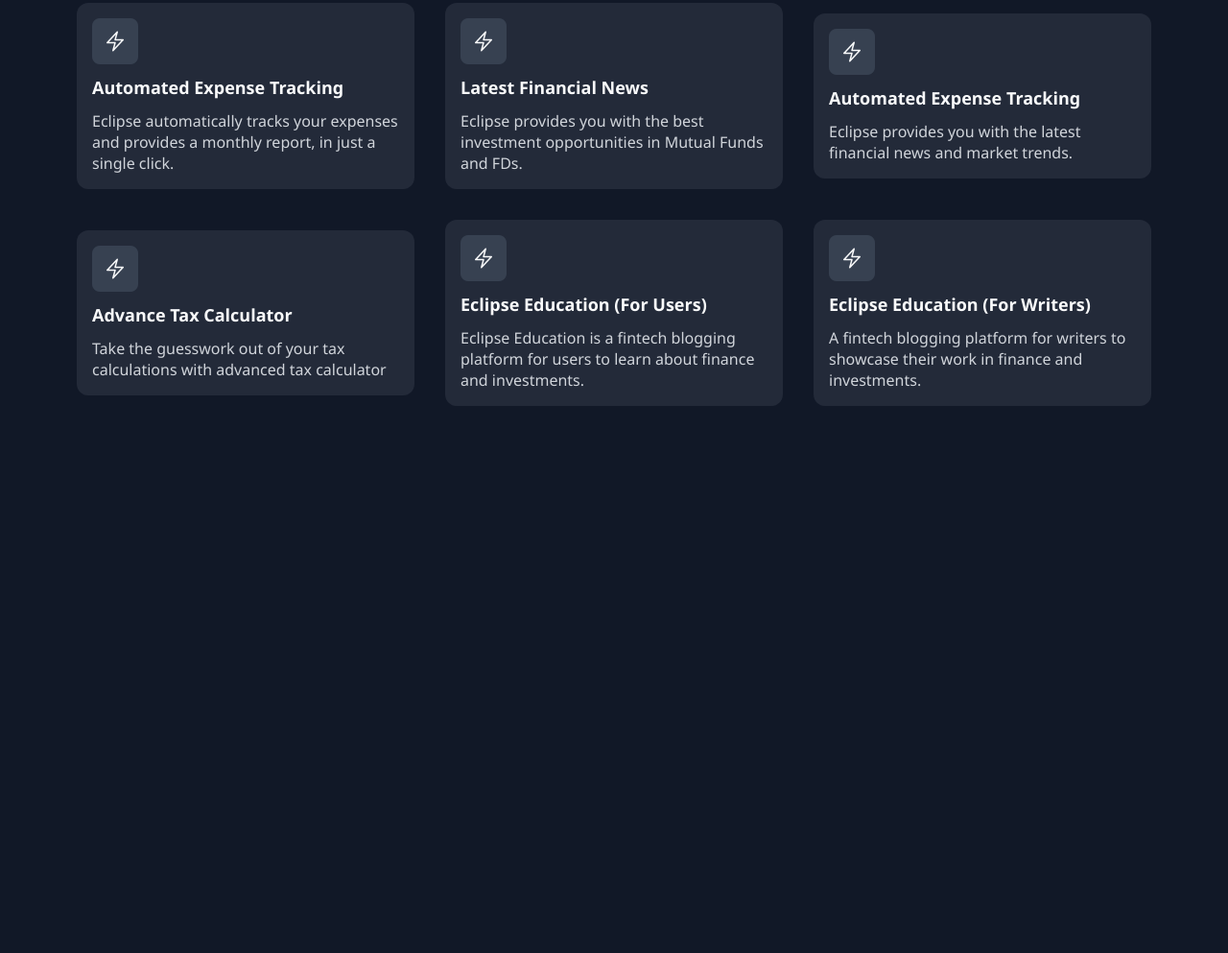
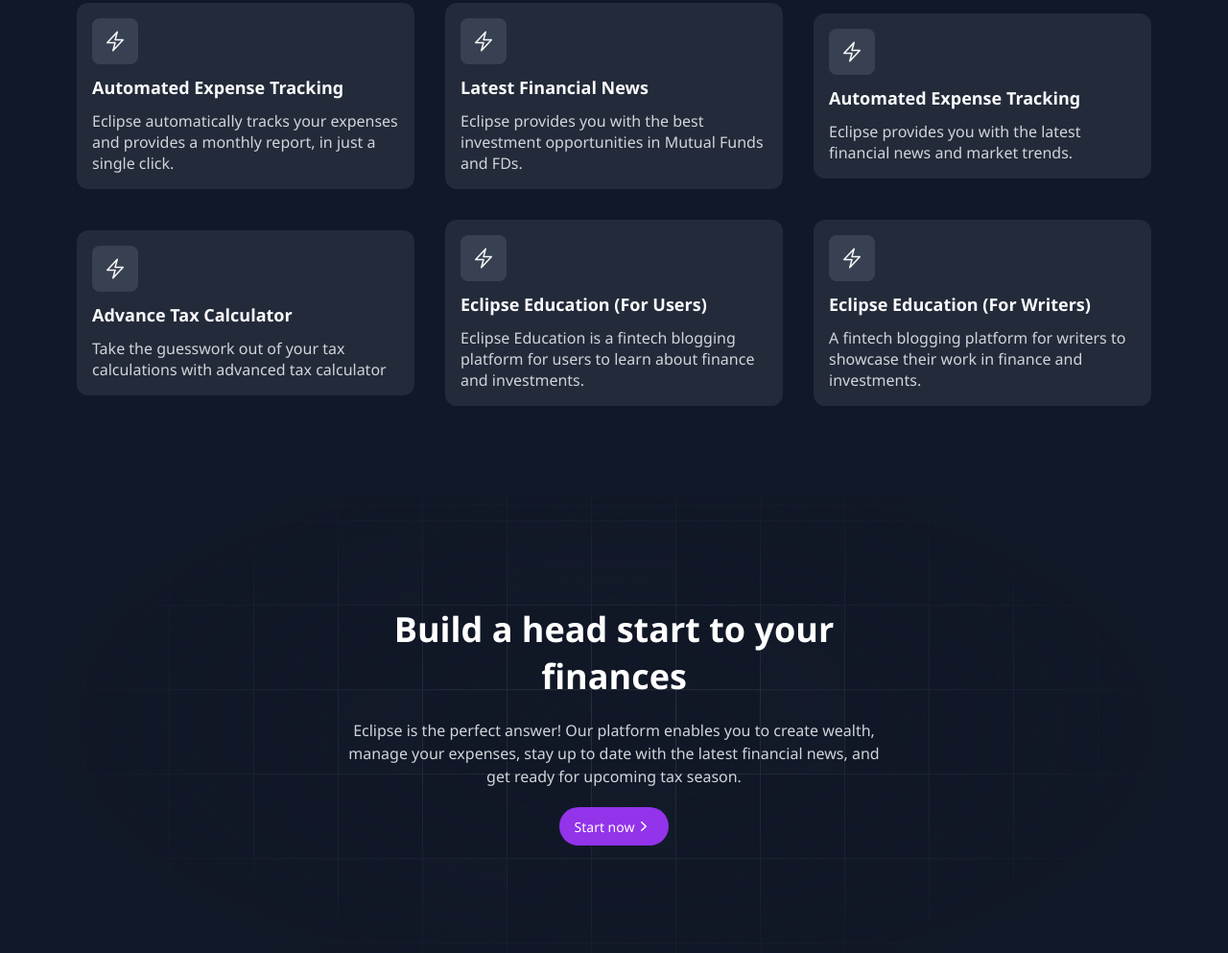
Before and after one commit to Pratik-J-08/Eclipse, a plain HTML site: page index.html in a window 1280 px wide. Shown: the part 1457-2450 px from the top of the page at 96% size. Before the commit the page ends 1976 px from the top, so only its background shows below. Drawn offline with Linux system fonts and the light colour scheme.

Commit message:
Added journey conatiner for web devices

```diff
--- a/index.html
+++ b/index.html
@@ -42,6 +42,7 @@
              </div>
             <!-- HERO SECTION ENDS HERE  -->
 
+            <!-- GROWTH CONTAINER STARTS HERE  -->
              <div class="wealthgrowthcontainer">
                 <div class="wealthgrowth">
                     <div class="textpart">
@@ -87,6 +88,21 @@
                 </div>
              </div>
 
+  <!-- GROWTH CONTAINER ENDS HERE  -->
+
+    <!-- JOURNEY STARTING CONTAINER STARTS HERE -->
+     <div class="journeystartcontainer">
+        <div class="journeystart">
+            <div class="journeybox">
+                <div class="journeyheader">Build a head start to your finances</div>
+                <div class="journeysupport">Eclipse is the perfect answer! Our platform enables you to create wealth, manage your expenses, stay up to date with the latest financial news, and get ready for upcoming tax season.</div>
+                <div class="journeyCTA">Start now <img src="assets/all/journeycontainer/CTA chevron.svg" alt="chevron-right"> </div>
+            </div>
+        </div>
+     </div>
+    <!-- JOURNEY STARTING CONTAINER ENDS HERE -->
+
+
          </div>
         <!-- BODY ENDS HERE  -->
 
--- a/style.css
+++ b/style.css
@@ -206,6 +206,66 @@
 }
 
 
+.journeystartcontainer{
+    width: 100%;
+    background: url(assets/all/journeycontainer/Background\ \(3\).png);
+    background-position: center;
+    background-repeat: none;
+    padding: 0px 80px 0px 80px;
+    display: flex;
+    align-items: center;
+    justify-content: center;
+}
+
+.journeystart{
+    padding: 112px 32px;
+    display: flex;
+    align-items: center;
+    justify-content: center;
+}
+
+.journeybox{
+    display: flex;
+    flex-direction: column;
+    align-items: center;
+    justify-content: center;
+    gap: 20px;
+}
+
+.journeyheader{
+    max-width: 576px;
+    font-size: 36px;
+    font-weight: 600;
+    color: #ffffff;
+    text-align: center;
+}
+
+.journeysupport{
+    font-size: 16px;
+    font-weight: 400;
+    color:#D1D5DB;
+    max-width: 576px;
+    text-align: center;
+    line-height: 24px;
+}
+
+.journeyCTA{
+    background-color: #9333EA;
+    font-size: 14px;
+    font-weight:400;
+    color: #ffffff;
+    display: flex;
+    align-items: center;
+    justify-content: center;
+    gap:0px;
+    padding: 10px 16px;
+    border-radius: 24px;
+}
+
+
+
+
+
 
 @media only screen and (max-width:1120px){
     .growthtypes{
@@ -220,7 +280,6 @@
         flex-direction: column;
         width: 100%;
         }
-
 
 }
 
```
Also changed, not shown: assets/all/journeycontainer/Background (3).png (added), assets/all/journeycontainer/CTA chevron.svg (added), 2 other files.
